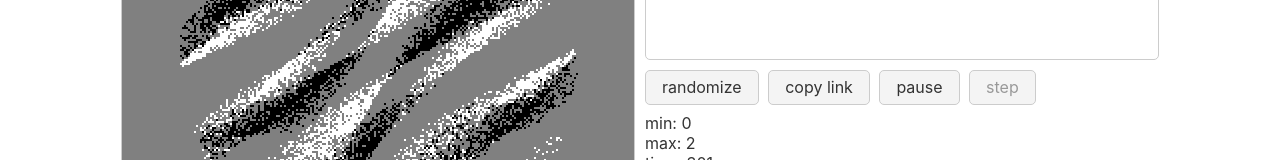
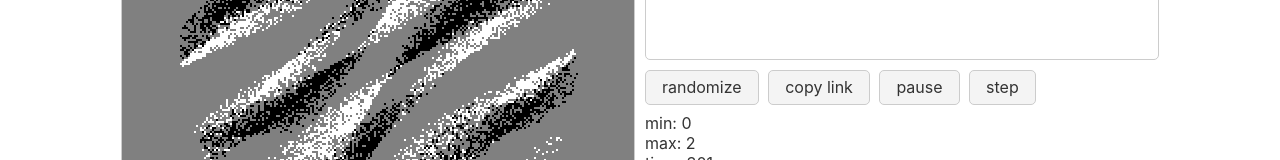
Before and after one commit to yuuretsu/pixel-art-generator, a Svelte app: page / in a window 1280 px wide. Shown: the part 204-364 px from the top of the page. Built offline with nearby package versions, Linux system fonts and the light colour scheme; what tracery-grammar would draw is missing.

Commit message:
pause on click step button

```diff
--- a/src/App.svelte
+++ b/src/App.svelte
@@ -1,5 +1,4 @@
 <script lang="ts">
-	import { onMount } from "svelte";
 	import { generateFormula } from "./formula-randomizer";
 	import FormulaVisualizator from "./FormulaVisualizator/index.svelte";
 	import { formulaToFunction } from "./stringTools";
@@ -46,7 +45,7 @@
 	let drawingFunction = urlParams.has("formula")
 		? formulaToFunction(decodeURI(urlParams.get("formula")!))
 		: formulaToFunction(textFormula);
-	let time: number = 0;
+	let time = 0;
 	let update = true;
 	let data = generateData(256, 256, time, drawingFunction);
 	(function loop() {
@@ -70,7 +69,12 @@
 		<button on:click={() => (update = update ? false : true)}>
 			{#if update}pause{:else}continue{/if}
 		</button>
-		<button on:click={step} disabled={update}>step</button>
+		<button
+			on:click={() => {
+				update = false;
+				step();
+			}}>step</button
+		>
 		<div>min: {data.min}</div>
 		<div>max: {data.max}</div>
 		<div>time: {time}</div>
```
Also changed, not shown: public/bundle.js, 1 other file (tests, documents, lock files or other folders).
